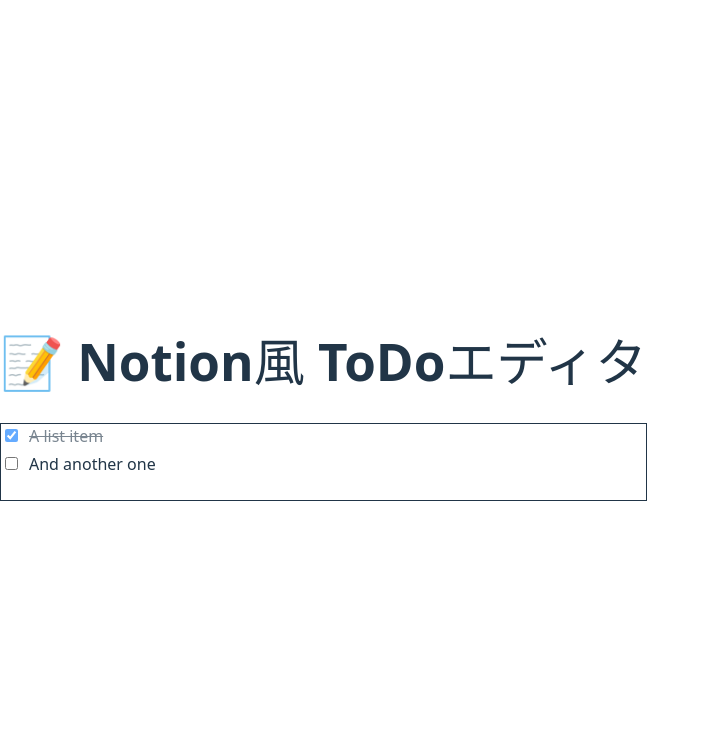
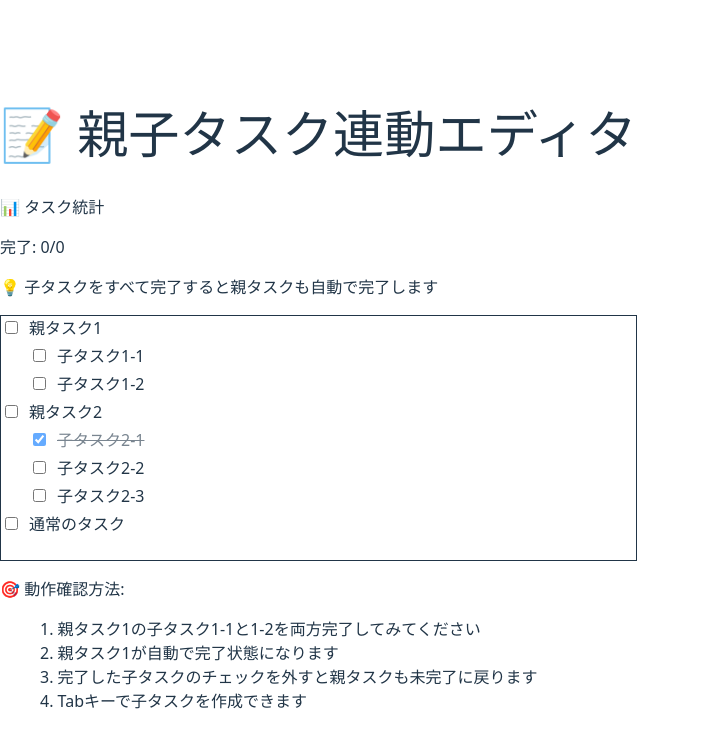
Before and after one commit to sollall/todoapp, a React (Vite) app in the folder my_app/: page / in a window 1280 px wide. Shown: the top 748 px of the page, without its empty margins (0-710 px from the left). Built offline with nearby package versions, Linux system fonts and the light colour scheme.

Commit message:
子タスクが全部チェックされたら親もチェックされる

```diff
--- a/my_app/src/App.tsx
+++ b/my_app/src/App.tsx
@@ -1,16 +1,19 @@
 import './styles.css'
-
 import { useEditor, EditorContent } from "@tiptap/react";
 import StarterKit from "@tiptap/starter-kit";
 import TaskList from "@tiptap/extension-task-list";
 import TaskItem from "@tiptap/extension-task-item";
-import React from "react";
+import React, { useState } from "react";
 
 export default function App() {
+  const [stats, setStats] = useState({
+    totalTasks: 0,
+    completedTasks: 0
+  });
+
   const editor = useEditor({
     extensions: [
       StarterKit.configure({
-        // リストは自動で無効にし、task-list専用にする
         bulletList: false,
         orderedList: false,
       }),
@@ -21,21 +24,115 @@
     ],
     content: `
         <ul data-type="taskList">
-          <li data-type="taskItem" data-checked="true">A list item</li>
-          <li data-type="taskItem" data-checked="false">And another one</li>
+          <li data-type="taskItem" data-checked="false">親タスク1
+            <ul data-type="taskList">
+              <li data-type="taskItem" data-checked="false">子タスク1-1</li>
+              <li data-type="taskItem" data-checked="false">子タスク1-2</li>
+            </ul>
+          </li>
+          <li data-type="taskItem" data-checked="false">親タスク2
+            <ul data-type="taskList">
+              <li data-type="taskItem" data-checked="true">子タスク2-1</li>
+              <li data-type="taskItem" data-checked="false">子タスク2-2</li>
+              <li data-type="taskItem" data-checked="false">子タスク2-3</li>
+            </ul>
+          </li>
+          <li data-type="taskItem" data-checked="false">通常のタスク</li>
         </ul>
     `,
+    onUpdate: ({ editor }) => {
+      const html = editor.getHTML();
+      const doc = new DOMParser().parseFromString(html, 'text/html');
+
+      // 親タスクの自動完了処理
+      const parentTasks = doc.querySelectorAll('li[data-type="taskItem"]');
+      let hasChanges = false;
+
+      parentTasks.forEach(parentTask => {
+        // 直下の子タスクリストを取得
+        const childTaskList = parentTask.querySelector('ul[data-type="taskList"]');
+
+        if (childTaskList) {
+          // 直下の子タスクのみを取得（孫タスクは除外）
+          const childTasks = childTaskList.querySelectorAll(':scope > li[data-type="taskItem"]');
+
+          if (childTasks.length > 0) {
+            // すべての子タスクが完了しているかチェック
+            const allChildrenCompleted = Array.from(childTasks).every(child =>
+              child.getAttribute('data-checked') === 'true'
+            );
+
+            // 親タスクの現在の状態
+            const parentChecked = parentTask.getAttribute('data-checked') === 'true';
+
+            // 子タスクがすべて完了していて、親が未完了の場合
+            if (allChildrenCompleted && !parentChecked) {
+              parentTask.setAttribute('data-checked', 'true');
+              hasChanges = true;
+            }
+            // 子タスクに未完了があって、親が完了している場合
+            else if (!allChildrenCompleted && parentChecked) {
+              parentTask.setAttribute('data-checked', 'false');
+              hasChanges = true;
+            }
+          }
+        }
+      });
+
+      // 変更があった場合、エディタの内容を更新
+      if (hasChanges) {
+        const updatedHtml = doc.body.innerHTML;
+        // 無限ループを防ぐため、一時的にonUpdateを無効化
+        editor.commands.setContent(updatedHtml, false);
+      }
+
+      // 統計を更新
+      const allTasks = doc.querySelectorAll('li[data-type="taskItem"]');
+      const completedTasks = doc.querySelectorAll('li[data-type="taskItem"][data-checked="true"]');
+
+      setStats({
+        totalTasks: allTasks.length,
+        completedTasks: completedTasks.length
+      });
+
+      console.log('タスク統計:', {
+        total: allTasks.length,
+        completed: completedTasks.length,
+        hasAutoUpdates: hasChanges
+      });
+    },
   });
 
   return (
     <div className="p-6 max-w-2xl mx-auto">
-      <h1 className="text-2xl font-bold mb-4">📝 Notion風 ToDoエディタ</h1>
+      <h1 className="text-2xl font-bold mb-4">📝 親子タスク連動エディタ</h1>
+
+      {/* 統計表示 */}
+      <div className="mb-4 p-3 bg-blue-50 rounded">
+        <p className="font-medium">📊 タスク統計</p>
+        <p>完了: {stats.completedTasks}/{stats.totalTasks}</p>
+        <p className="text-sm text-gray-600 mt-2">
+          💡 子タスクをすべて完了すると親タスクも自動で完了します
+        </p>
+      </div>
+
       <div className="border border-gray-300 rounded-md p-4">
         <EditorContent
           editor={editor}
           className="prose w-full h-full outline-none checked-task"
         />
       </div>
+
+      {/* 使い方説明 */}
+      <div className="mt-4 p-3 bg-green-50 rounded text-sm">
+        <p className="font-medium mb-2">🎯 動作確認方法:</p>
+        <ol className="list-decimal list-inside space-y-1 text-gray-700">
+          <li>親タスク1の子タスク1-1と1-2を両方完了してみてください</li>
+          <li>親タスク1が自動で完了状態になります</li>
+          <li>完了した子タスクのチェックを外すと親タスクも未完了に戻ります</li>
+          <li>Tabキーで子タスクを作成できます</li>
+        </ol>
+      </div>
     </div>
   );
 }
```
